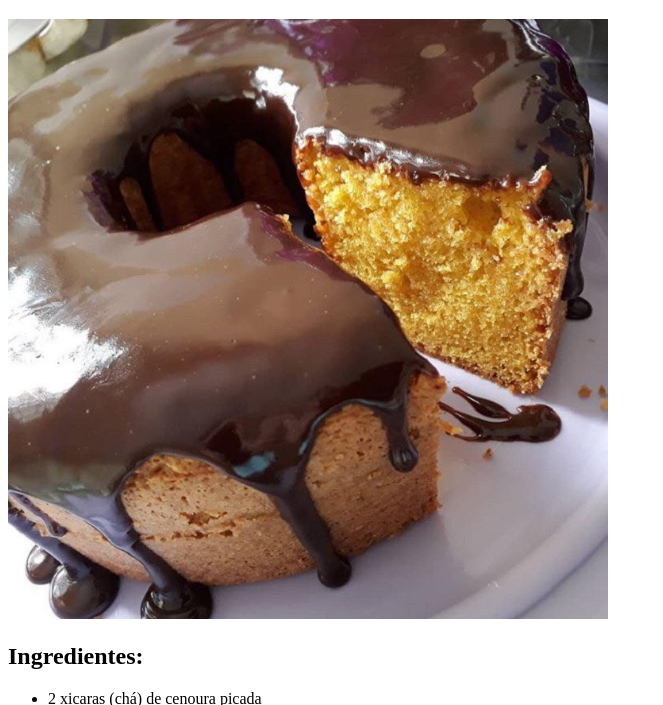
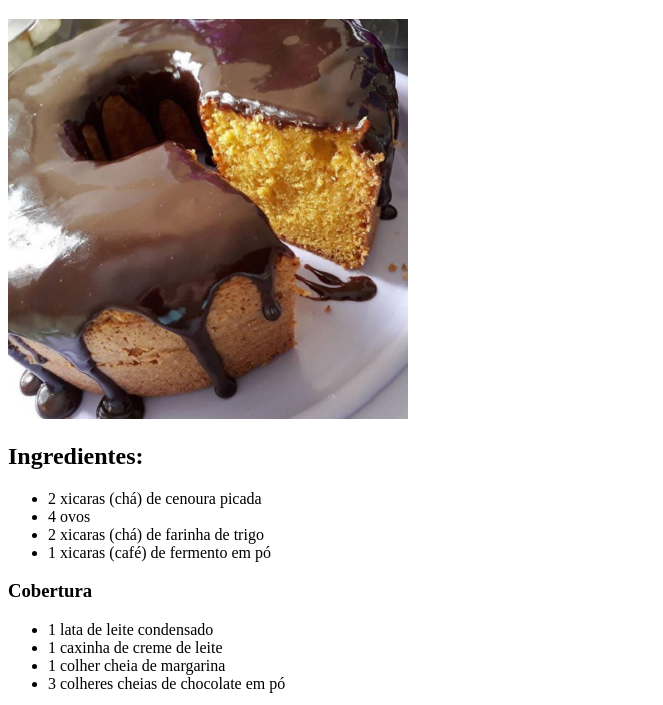
Before and after one commit to davilopes83/Web1-ifsp, a plain HTML site: page Receita.html in a window 1280 px wide. Shown: the part 61-766 px from the top of the page, without its empty margins (0-663 px from the left). Drawn offline with Linux system fonts and the light colour scheme.

Commit message:
foto da receita menor

```diff
--- a/Receita.html
+++ b/Receita.html
@@ -8,7 +8,7 @@
 </head>
 <body>
     <h1>Bolo de Cenoura Fofinho</h1>
-    <img src="bolo-de-cenoura-facil.jpg" alt="foto do bolo" whedth 500px;>
+    <img src="bolo-de-cenoura-facil.jpg" width="400x"  alt="foto do bolo">
     <h2>Ingredientes:</h2>
     <ul>
         <li>2 xicaras (chá) de cenoura picada</li>
```
